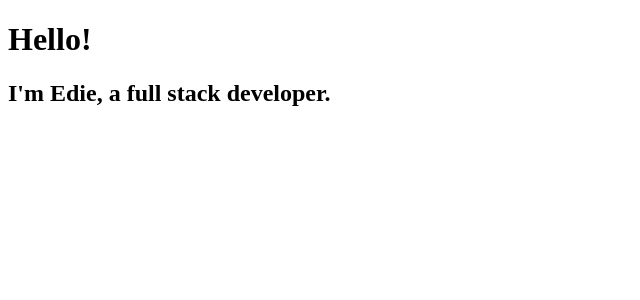
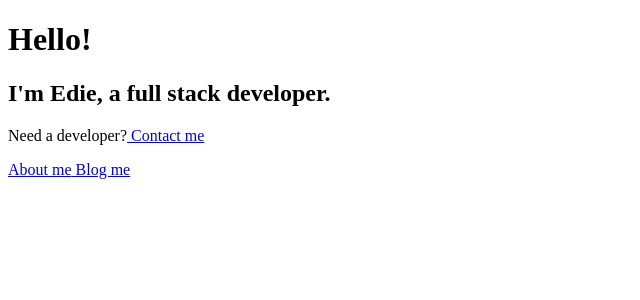
Before and after one commit to EdgardoArriagada/gatsby-bootcamp, a Gatsby app: page / in a window 1280 px wide. Shown: the top 300 px of the page, without its empty margins (0-640 px from the left). Built offline with nearby package versions, Linux system fonts and the light colour scheme.

Commit message:
add a fel links to navigate around

```diff
--- a/src/pages/index.js
+++ b/src/pages/index.js
@@ -1,10 +1,17 @@
 import React from "react"
+import { Link } from "gatsby"
 
 const IndexPage = () => {
   return (
     <React.Fragment>
       <h1>Hello!</h1>
       <h2>I'm Edie, a full stack developer.</h2>
+      <p>
+        Need a developer?
+        <Link to="/contact"> Contact me</Link>
+      </p>
+      <Link to="/about"> About me</Link>
+      <Link to="/blog"> Blog me</Link>
     </React.Fragment>
   )
 }
```
